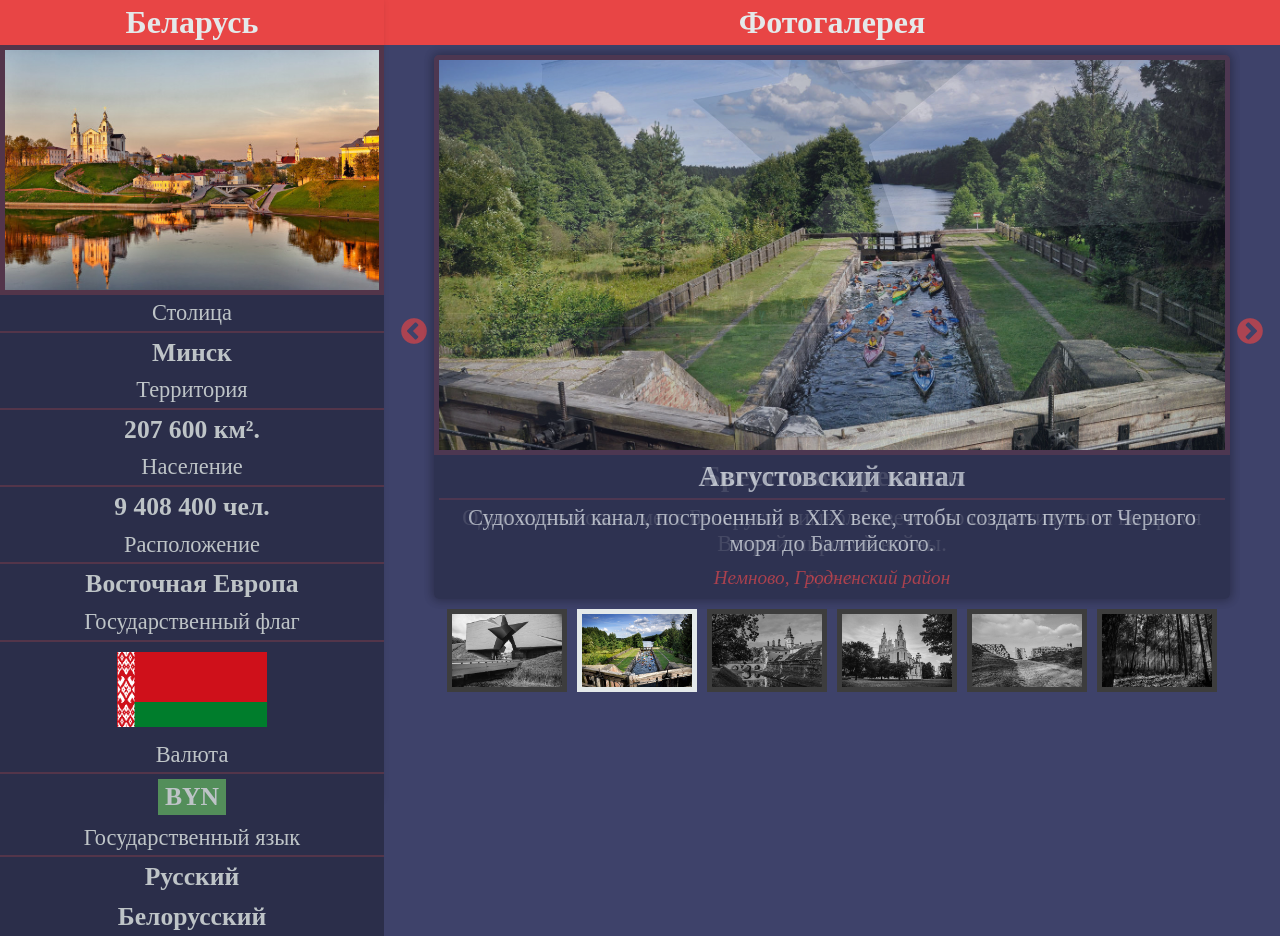
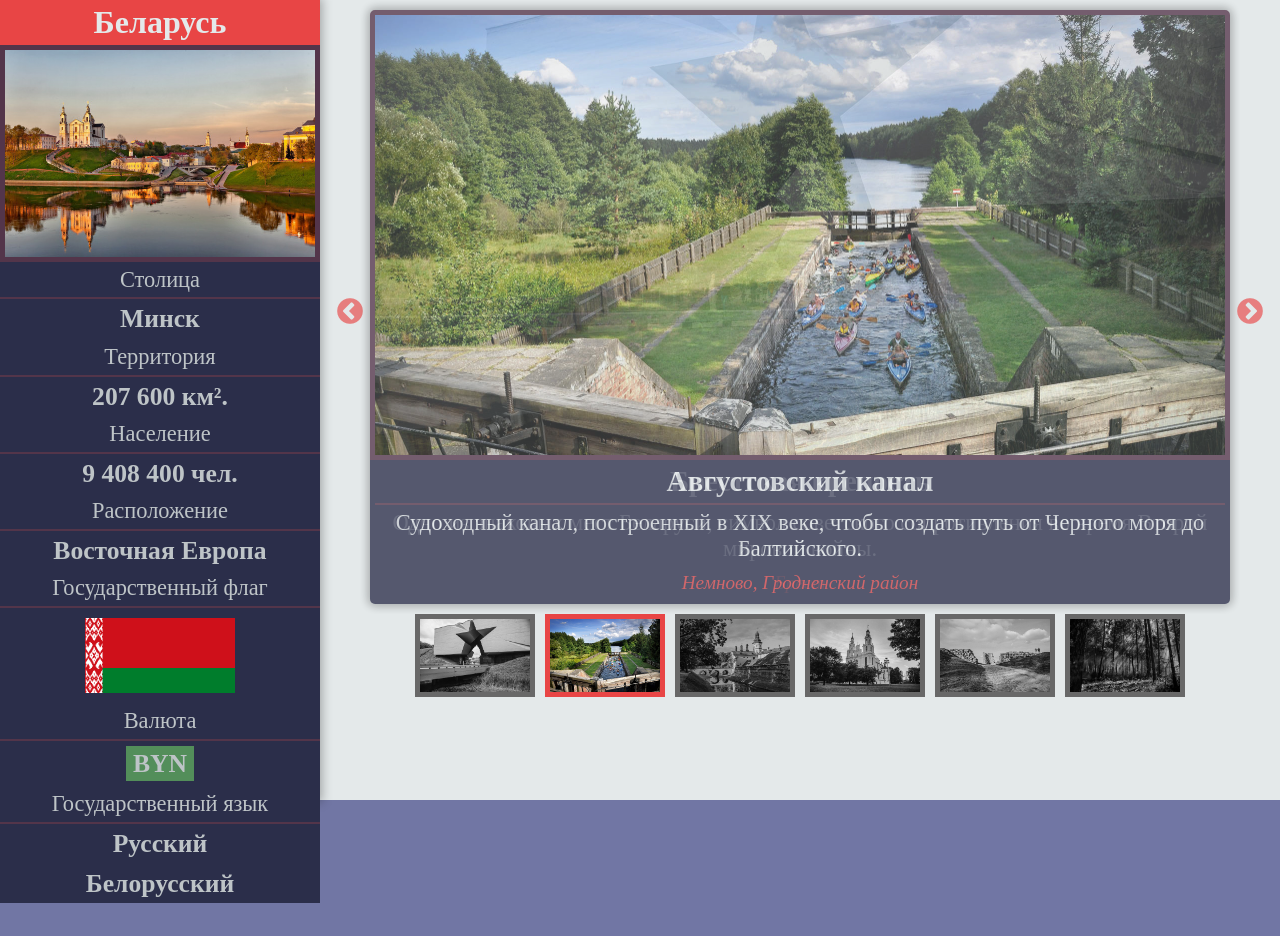
Before and after one commit to I-vasilich-I/travel-app, a React app: page / in a window 1280 px wide. After the commit the page ends 903 px from the top, so only its background shows below. Built offline with nearby package versions, Linux system fonts and the light colour scheme.

Commit message:
feat: add fullscreen mode for images slider

```diff
--- a/src/assets/layouts/CountryPage.scss
+++ b/src/assets/layouts/CountryPage.scss
@@ -10,9 +10,9 @@
   position: sticky;
   display: flex;
   flex-direction: column;
-  width: 30%;
+  width: 25%;
   height: 100vh;
-  box-shadow: -3px 0px 8px -1px rgba(0, 0, 0, 0.25);
+  box-shadow: 0px 0px 10px 2px rgba(0, 0, 0, 0.30);
 
   &__name {
     display: flex;
@@ -79,16 +79,7 @@
 }
 
 .country-content {
-  width: 70%;
-
-  &__title {
-    display: flex;
-    justify-content: center;
-    align-items: center;
-    font-size: 2rem;
-    font-weight: 700;
-    height: 45px;
-    background-color: #e84545;
-    color: #e4e9ea;
-  }
+  width: 75%;
+  height: 100vh;
+  background-color: #e4e9ea;
 }
--- a/src/assets/layouts/ImageSlider.scss
+++ b/src/assets/layouts/ImageSlider.scss
@@ -5,6 +5,59 @@ $slick-loader-path: "~slick-carousel/slick/";
 
 .slider-box {
   padding: 0 40px;
+
+  .btn-fullscreen {
+    display: none;
+    position: absolute;
+    width: 40px;
+    height: 40px;
+    right: 2px;
+    top: 2px;
+    color: #e84545;
+    opacity: 0.6;
+    outline: none;
+    background-color: transparent;
+    border: 0;
+    z-index: 1;
+    transition: .2s ease;
+
+    svg {
+      font-size: 2rem;
+    }
+
+    &:hover {
+      cursor: pointer;
+      opacity: 1;
+    }
+  }
+
+  &__fullscreen {
+    position: absolute;
+    padding: 20px 140px;
+    left: 0;
+    top: 0;
+    width: 100%;
+    height: 100%;
+    background-color: #2B2E4A;
+    transition: background-color .3s ease;
+
+    .slide {
+      animation: 0.8s ease fullscreen-animation;
+    }
+
+    .btn-fullscreen {
+      display: block;
+    }
+
+    .slider-box__item__img {
+      width: 100%;
+      height: calc(100vh - 150px);
+    }
+
+    .slider-box__item__caption {
+      display: none;
+    }
+  }
 
   &__item {
     position: relative;
@@ -22,10 +75,9 @@ $slick-loader-path: "~slick-carousel/slick/";
 
     &__img {
       width: 100%;
-      height: 400px;
+      height: 450px;
       object-fit: cover;
       border-radius: 5px 5px 0 0;
-      box-sizing: border-box;
       border: 5px solid #53354a;
     }
 
@@ -67,6 +119,7 @@ $slick-loader-path: "~slick-carousel/slick/";
 
 .slick-next, .slick-prev {
   width: 30px;
+
   &:before {
     font-size: 30px;
     color: #e84545;
@@ -84,16 +137,24 @@ $slick-loader-path: "~slick-carousel/slick/";
     img {
       max-width: 100%;
       filter: grayscale(100%);
-      border: 5px solid #53354a;
+      border: 5px solid #e84545;
       transition: .3s ease;
     }
   }
 
   .slick-active {
-
     img {
       filter: grayscale(0);
-      border: 5px solid #e4e9ea;
     }
   }
 }
+
+
+@keyframes fullscreen-animation {
+  0% {
+    transform: scale(0);
+  }
+  100% {
+    transform: scale(1);
+  }
+}
--- a/src/assets/sass/style.scss
+++ b/src/assets/sass/style.scss
@@ -8,5 +8,5 @@
 
 body {
   font-size: 20px;
-  background-color: #3E426A;
+  background-color: #7176A4;
 }
--- a/src/index.tsx
+++ b/src/index.tsx
@@ -2,4 +2,7 @@ import React from 'react';
 import ReactDOM from 'react-dom';
 import App from './modules/App';
 
-ReactDOM.render(<App />, document.getElementById('root'));
+ReactDOM.render(
+  <App/>,
+  document.getElementById('root')
+);
--- a/src/modules/App.tsx
+++ b/src/modules/App.tsx
@@ -1,11 +1,11 @@
 import React from 'react';
 import CountryPage from "./CountryPage";
 
-const App = ():JSX.Element  => {
+const App = (): JSX.Element => {
 
   return (
     <div className='app'>
-      <CountryPage />
+      <CountryPage/>
     </div>
   )
 }
--- a/src/modules/CountryContent.tsx
+++ b/src/modules/CountryContent.tsx
@@ -8,7 +8,7 @@ import fourthImage from "../assets/images/4.jpg";
 import fifthImage from "../assets/images/5.jpg";
 import sixthImage from "../assets/images/6.jpg";
 
-function CountryContent(): JSX.Element {
+export default function CountryContent(): JSX.Element {
 
   const tempDate: Array<ImagesSlideType> = [
     {
@@ -51,18 +51,7 @@ function CountryContent(): JSX.Element {
 
   return (
     <div className='country-content'>
-      <TitleSection title='Фотогалерея'/>
       <ImageSlider slides={tempDate}/>
     </div>
   );
 }
-
-function TitleSection(props: { title: string }): JSX.Element {
-  return (
-    <div className="country-content__title">
-      <span>{props.title}</span>
-    </div>
-  );
-}
-
-export default CountryContent;
--- a/src/modules/ImageSlide.tsx
+++ b/src/modules/ImageSlide.tsx
@@ -5,14 +5,15 @@ export interface ImagesSlideType {
   title: string,
   description: string,
   location: string,
+  onSlideClick?: () => void
 }
 
 export function ImageSlide(props: ImagesSlideType): JSX.Element {
-  const {image, title, description, location} = props;
+  const {image, title, description, location, onSlideClick} = props;
 
   return (
     <div className='slider-box__item'>
-      <div className="slide">
+      <div className="slide" onClick={onSlideClick}>
         <img className='slider-box__item__img' src={image} alt={title}/>
         <div className='slider-box__item__caption'>
           <span className='slider-box__item__title'>{title}</span>
--- a/src/modules/ImageSlider.tsx
+++ b/src/modules/ImageSlider.tsx
@@ -1,7 +1,8 @@
-import React from 'react';
+import React, {useState} from 'react';
 import Slider from 'react-slick';
 
 import {ImageSlide, ImagesSlideType} from "./ImageSlide";
+import CloseIcon from '@material-ui/icons/Close';
 
 
 interface ImagesSliderProps {
@@ -10,7 +11,13 @@ interface ImagesSliderProps {
 
 function ImageSlider(props: ImagesSliderProps): JSX.Element {
 
+  const [fullScreen, setFullScreen] = useState(false);
+
   const {slides} = props;
+
+  function fullscreenChange(): void {
+    setFullScreen(!fullScreen);
+  }
 
   const settings = {
     customPaging(index: number): JSX.Element {
@@ -29,17 +36,18 @@ function ImageSlider(props: ImagesSliderProps): JSX.Element {
     slidesToShow: 1,
     slidesToScroll: 1,
     pauseOnHover: true,
-    fade:true,
+    fade: true,
   }
 
   return (
-    <div className='slider-box'>
+    <div className={`slider-box ${fullScreen ? 'slider-box__fullscreen' : ''}`}>
+      <button className='btn-fullscreen' title='Закрыть режим просмотра'><CloseIcon/></button>
       <Slider  {...settings}>
         {
           slides.map((slide, index) => {
             return (
               <ImageSlide key={index} image={slide.image} title={slide.title} description={slide.description}
-                          location={slide.location}/>
+                          location={slide.location} onSlideClick={fullscreenChange}/>
             )
           })
         }
```
Also changed, not shown: 1 other file (tests, documents, lock files or other folders).
